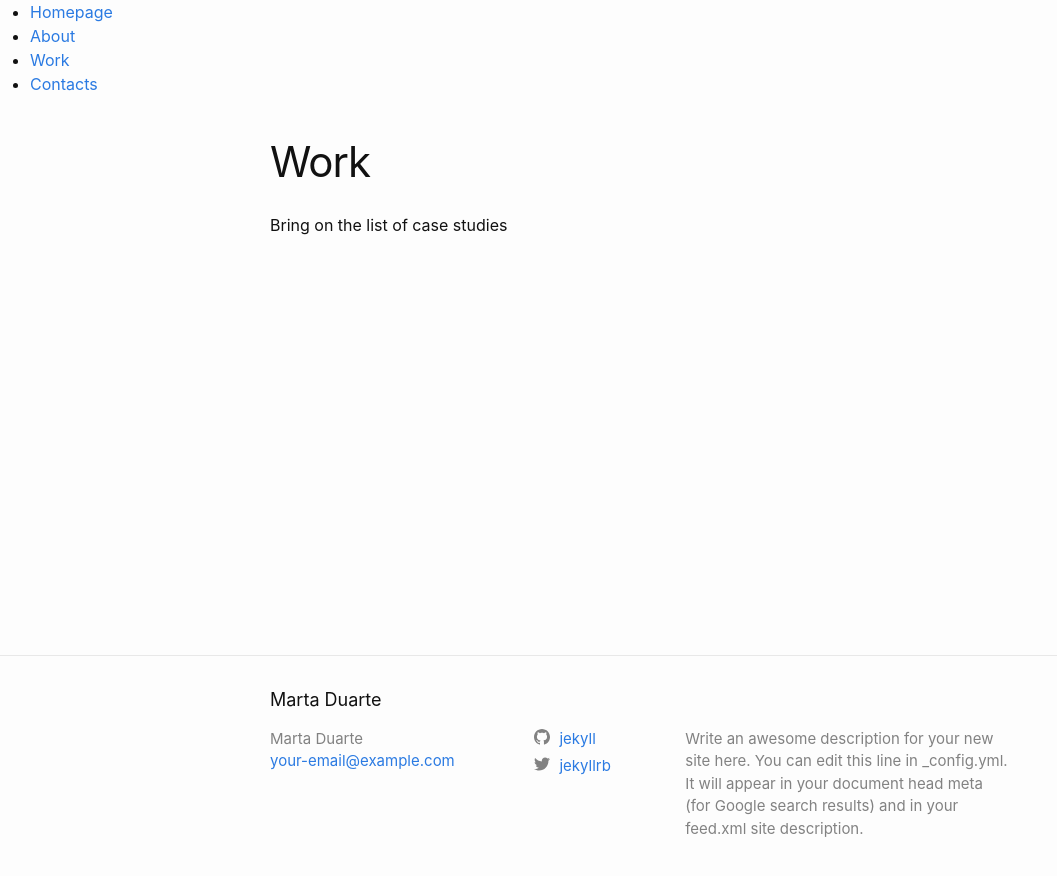
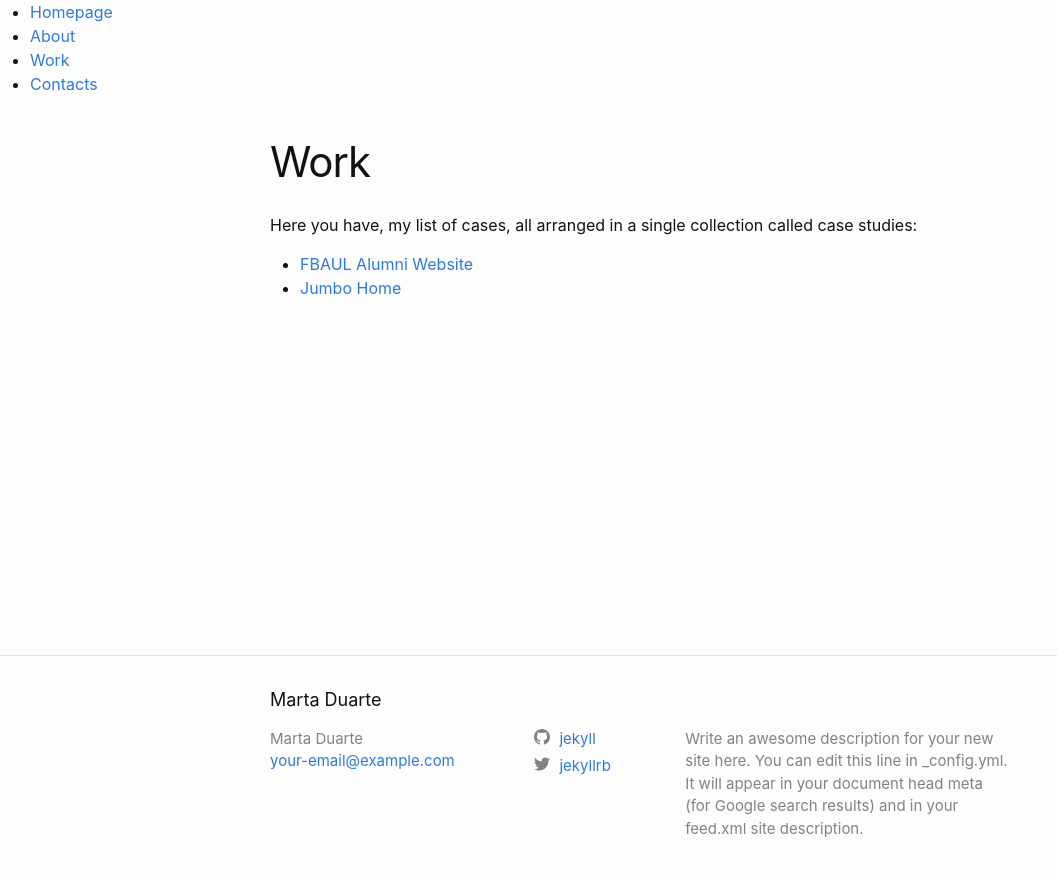
Before and after one commit to martafvduarte/projecto, a Jekyll site: the page built from work.md, in a window 1280 px wide. Shown: the top 876 px of the page, without its empty margins (0-1057 px from the left). Built offline with Jekyll 4.4.1, drawn with Linux system fonts in a browser that asks for light colours.

Commit message:
Criação da coleção CaseStudies a que se pode aceder na página Work

```diff
--- a/_config.yml
+++ b/_config.yml
@@ -29,6 +29,11 @@ url: "" # the base hostname & protocol for your site, e.g. http://example.com
 twitter_username: jekyllrb
 github_username:  jekyll
 
+collections:
+  casestudies:
+    output: true
+    permalink: /casestudies/:path/
+
 # Build settings
 theme: minima
 plugins:
--- a/work.md
+++ b/work.md
@@ -3,5 +3,14 @@ layout: page
 title: Work
 permalink: /work/
 ---
+Here you have, my list of cases, all arranged in a single collection called case studies:
 
-Bring on the list of case studies
+<nav>
+    <ul>
+        {% for casestudies in site.casestudies %}
+        <li>
+            <a href="{{site.baseurl}}/casestudies/{{casestudies.slug}}/" class="{%if page.url contains casestudies.slug %}current{% endif %}">{{casestudies.title}}</a>
+        </li>
+        {% endfor %}
+    </ul>
+</nav>
```
Also changed, not shown: _casestudies/fbaul.md (added, +6 -0 lines), _casestudies/jumbohome.md (added, +6 -0 lines), _layouts/cases.html (added, +15 -0 lines), 1 other file.
